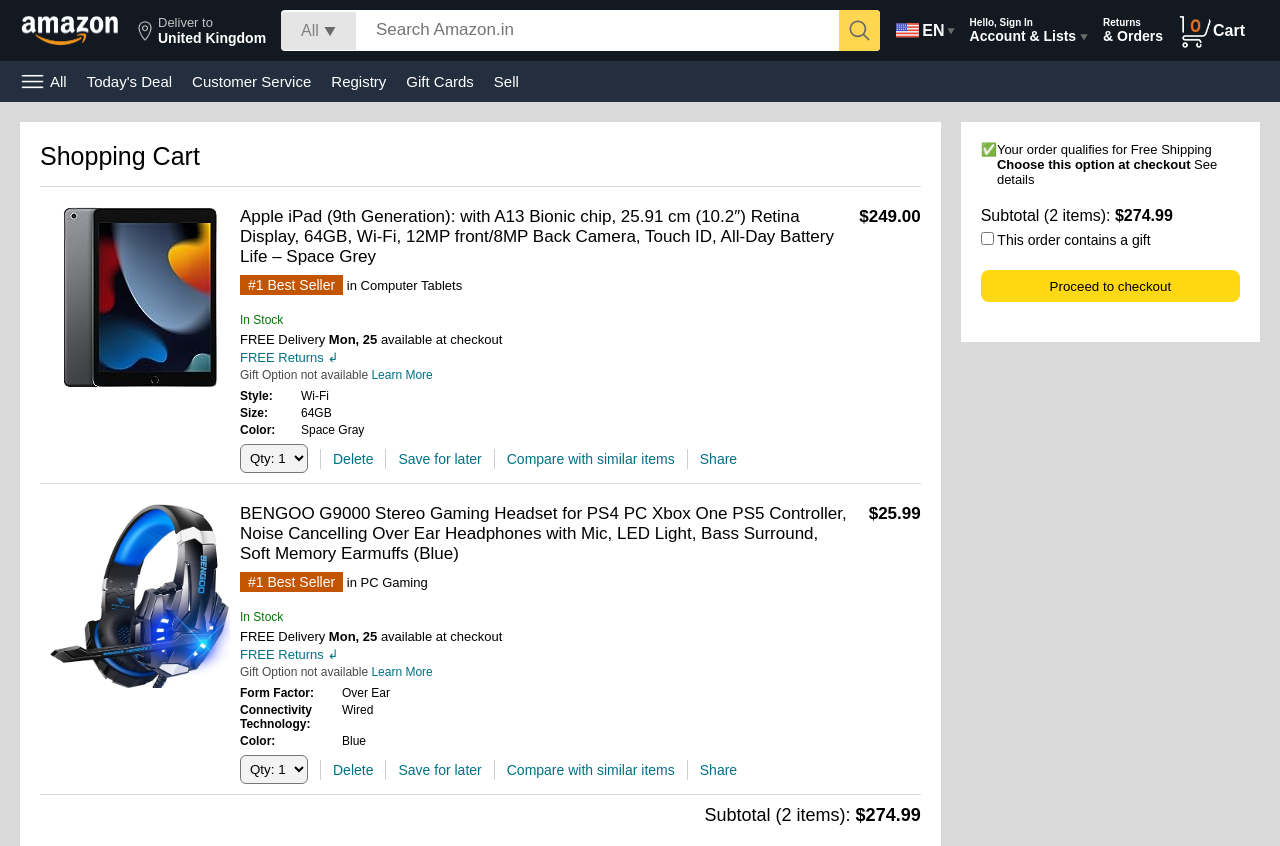
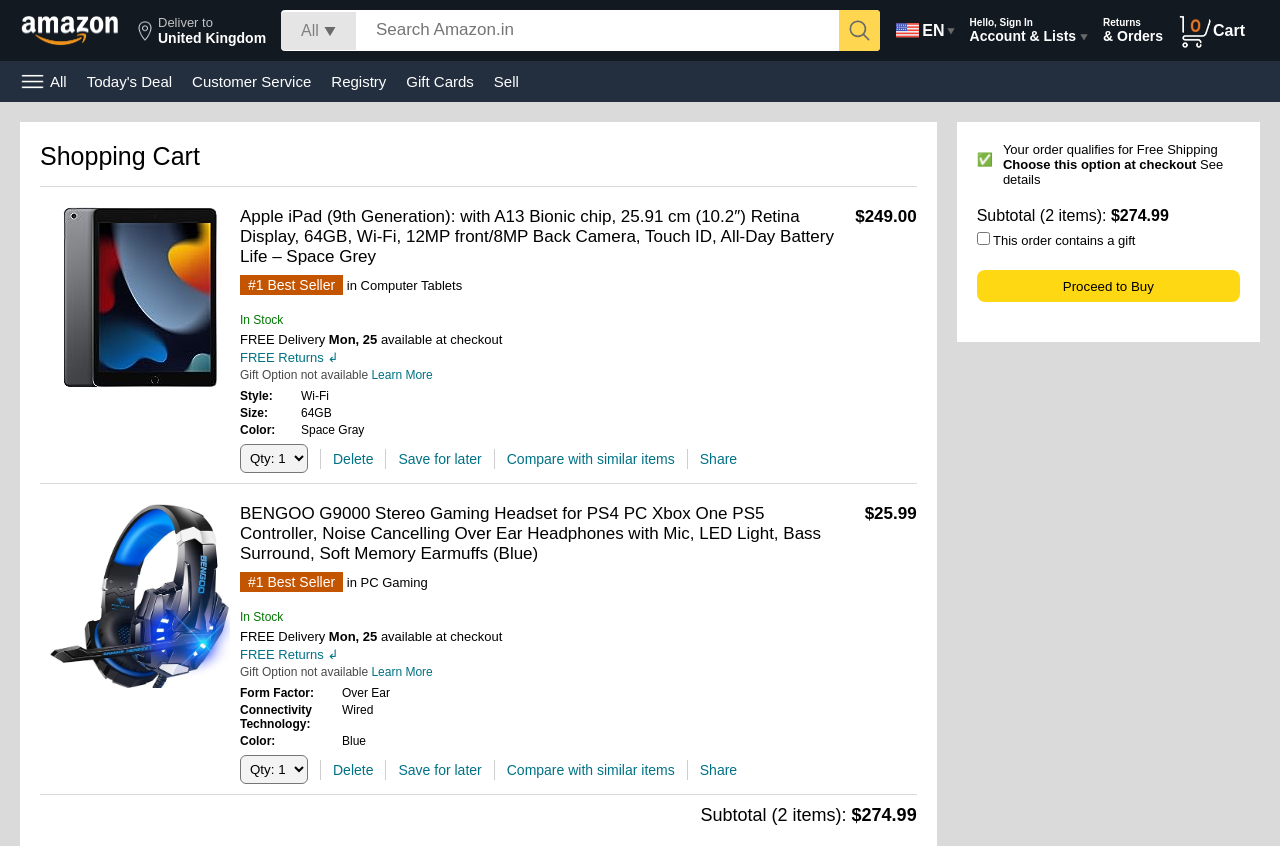
Before and after one commit to YashrajKamble/Amazon-Clone-using-JavaScript, a website built with Vite: page cart.html in a window 1280 px wide. Shown: the top 846 px of the page. Built offline with nearby package versions, Linux system fonts and the light colour scheme.

Commit message:
some corrections

```diff
--- a/cart.css
+++ b/cart.css
@@ -126,6 +126,11 @@
 .cart-free-delivery {
   display: flex;
   font-size: 13px;
+  gap: 10px;
+}
+
+.cart-free-delivery .checked {
+  margin-top: 10px;
 }
 
 .cart-subtotal {
@@ -136,7 +141,7 @@
 
 .cart-right-gift {
   margin: 7px 0;
-  font-size: 14px;
+  font-size: 13px;
 }
 
 .cart-right button {
--- a/cart.html
+++ b/cart.html
@@ -182,33 +182,20 @@
         </div>
         <div class="cart-right">
             <div class="cart-free-delivery">
-                <p>&#x2705;</p>
+                <p class="checked">&#x2705;</p>
                 <p>Your order qualifies for Free Shipping <b>Choose this option at checkout </b>See details</p>
             </div>
             <p class="cart-subtotal">Subtotal (2 items): <b>$274.99</b></p>
             <p class="cart-right-gift"><input type="checkbox"> This order contains a gift</p>
-            <button>Proceed to checkout</button>
+            <button>Proceed to Buy</button>
         </div>
     </div>
-
-
-
-
-
-
-
-
-
 
     <footer class="footer-cart">
         <img src="./amazon_clone_img/assets/amazon_logo.png" width="100" alt="">
         <p>© 1996-2024, Amazon.com, Inc. or its affiliates</p>
     </footer>
 
-
-
-
-
 </body>
 
 </html>
```
